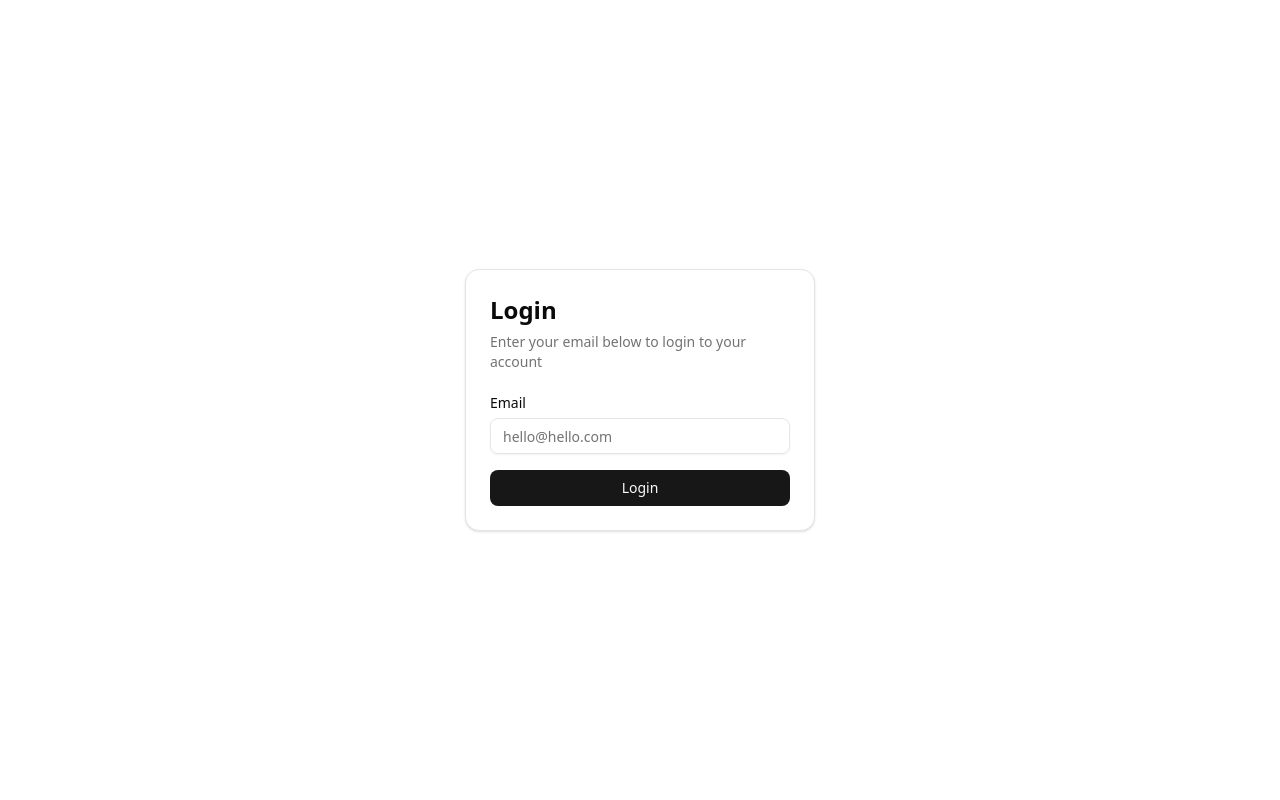
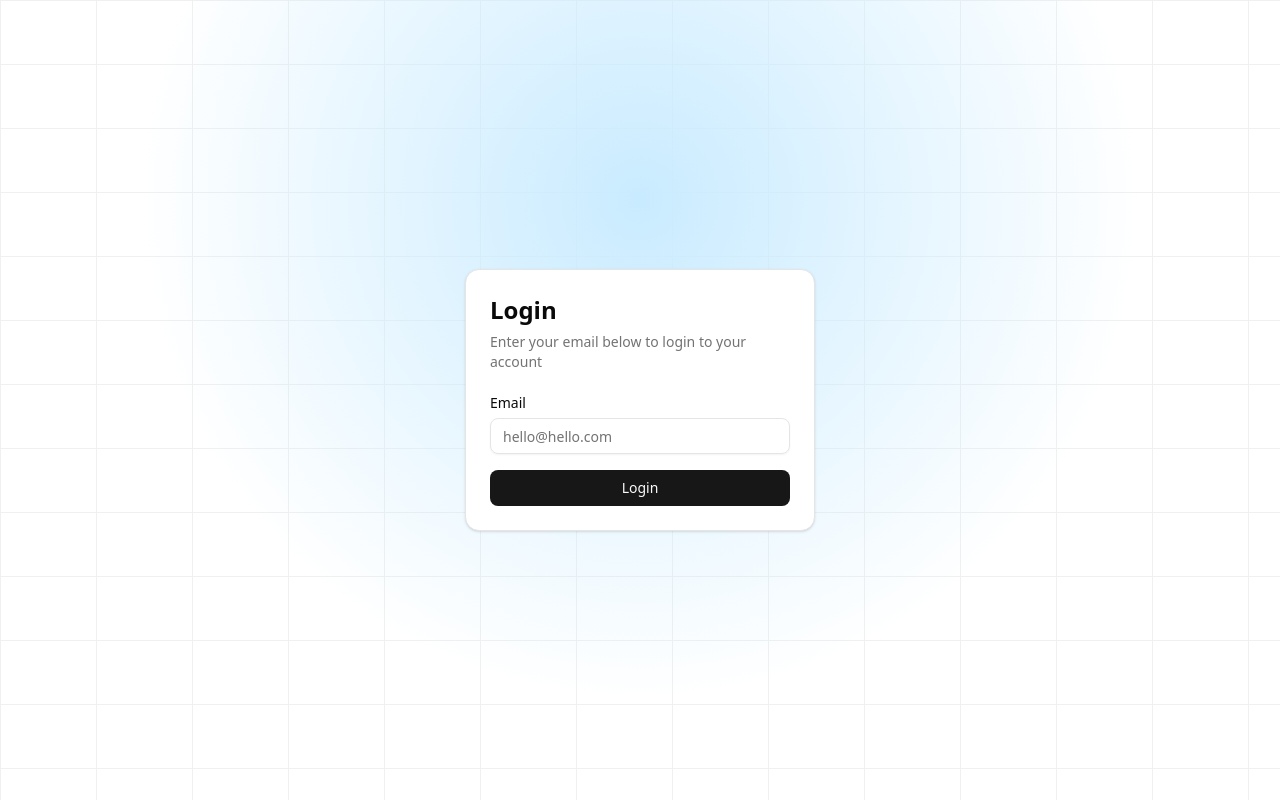
Before and after one commit to MarcoGomesr/invoice-app, a Next.js app: page /login in a window 1280 px wide. Built offline with nearby package versions, Linux system fonts and the light colour scheme; no server answers.

Commit message:
add bg tailwind css from website bg.ibelick

```diff
--- a/src/app/login/page.tsx
+++ b/src/app/login/page.tsx
@@ -19,7 +19,8 @@ export default async function LoginPage() {
   }
 
   return (
-    <>
+    <div className="absolute inset-0 -z-10 h-full w-full bg-white bg-[linear-gradient(to_right,#f0f0f0_1px,transparent_1px),linear-gradient(to_bottom,#f0f0f0_1px,transparent_1px)] bg-[size:6rem_4rem]">
+      <div className="absolute top-0 right-0 bottom-0 left-0 bg-[radial-gradient(circle_500px_at_50%_200px,#C9EBFF,transparent)]">
         <div className="flex h-screen w-full items-center justify-center px-4">
           <Card className="w-[350px]">
             <CardHeader>
@@ -52,6 +53,7 @@ export default async function LoginPage() {
             </CardContent>
           </Card>
         </div>
-    </>
+      </div>
+    </div>
   )
 }
--- a/src/app/page.tsx
+++ b/src/app/page.tsx
@@ -1,3 +1,3 @@
 export default function HomePage() {
-  return <h1>jodel</h1>
+  return d
 }
```
Lines whose indentation alone changed are shown as unchanged.
